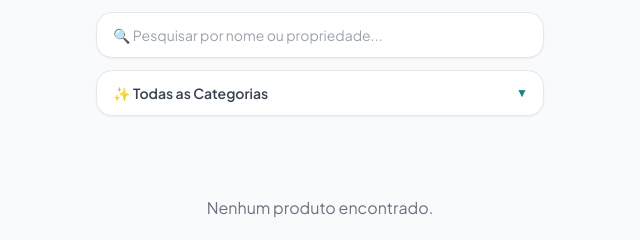
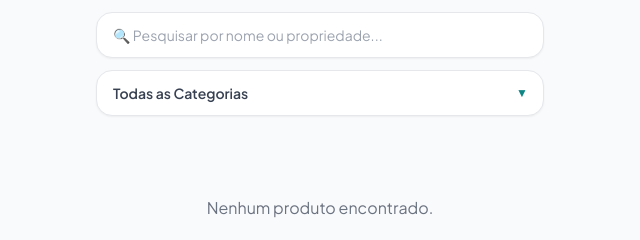
Before and after one commit to CS-Code-Solutions/Isis-holistica, a plain HTML site: page index.html in a window 1280 px wide. Both pictures are taken after a click on the button "Ver todos os produtos ➔". Shown: the part 301-541 px from the top of the page, 320-960 px from the left. Drawn offline with nearby package versions, Linux system fonts and the light colour scheme; no server answers.

Commit message:
Atualizar o index.html

```diff
--- a/index.html
+++ b/index.html
@@ -352,7 +352,7 @@
                     <!-- Select dinâmico de categorias -->
                     <div class="relative">
                         <select id="select-filtro-categorias" aria-label="Filtrar por categoria" onchange="filtrarProdutos(this.value)" class="w-full appearance-none bg-white px-4 py-3 pr-10 rounded-2xl border border-gray-200 text-sm font-semibold text-gray-700 focus:outline-none focus:border-[#0E8685] shadow-sm cursor-pointer">
-                            <option value="todos">✨ Todas as Categorias</option>
+                            <option value="todos"> Todas as Categorias</option>
                         </select>
                         <span class="pointer-events-none absolute inset-y-0 right-4 flex items-center text-xs text-[#0E8685]">▼</span>
                     </div>
```
